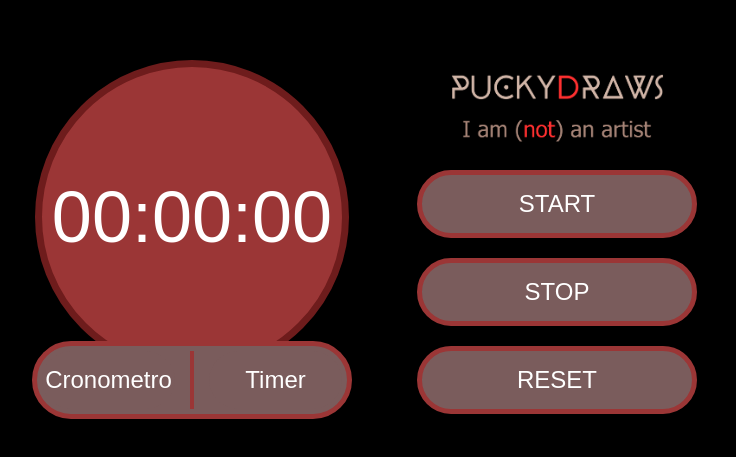
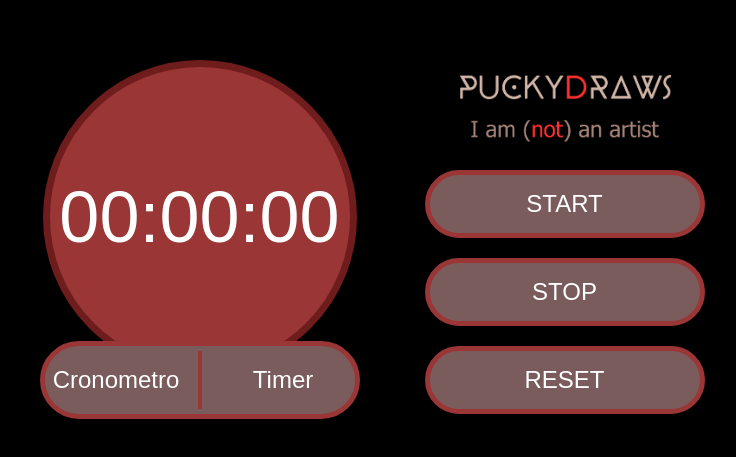
Before and after one commit to Amin9792/puckyclocklandscape, a plain HTML site: page index.html in a window 1280 px wide. Shown: the part 157-614 px from the top of the page, without its empty margins (243-979 px from the left). Drawn offline with Linux system fonts and the light colour scheme.

Commit message:
Update styles.css

```diff
--- a/styles.css
+++ b/styles.css
@@ -29,7 +29,7 @@ body {
     text-align: center;
     position: relative;
     margin-right: 65px;
-    margin-left: -65px;
+    margin-left: -50px;
 }
 
 .mode-selector {
```
